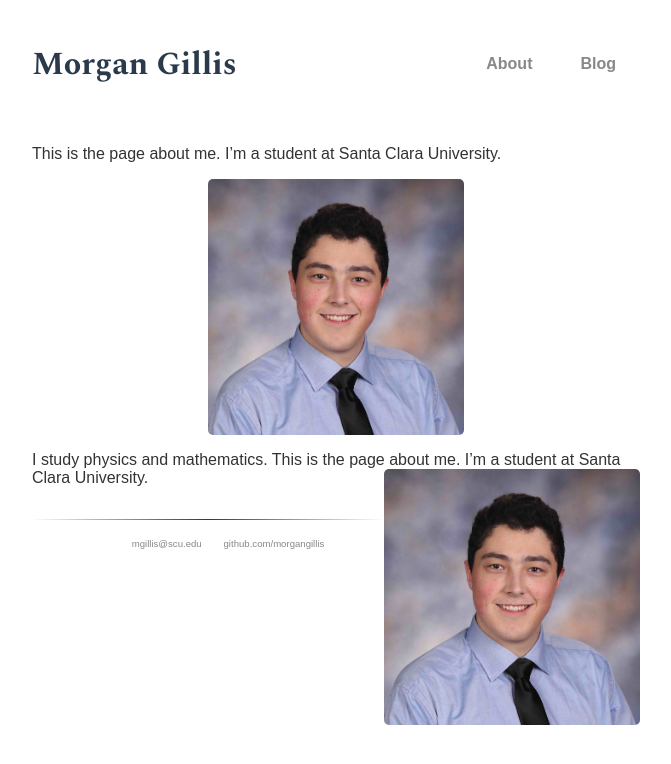
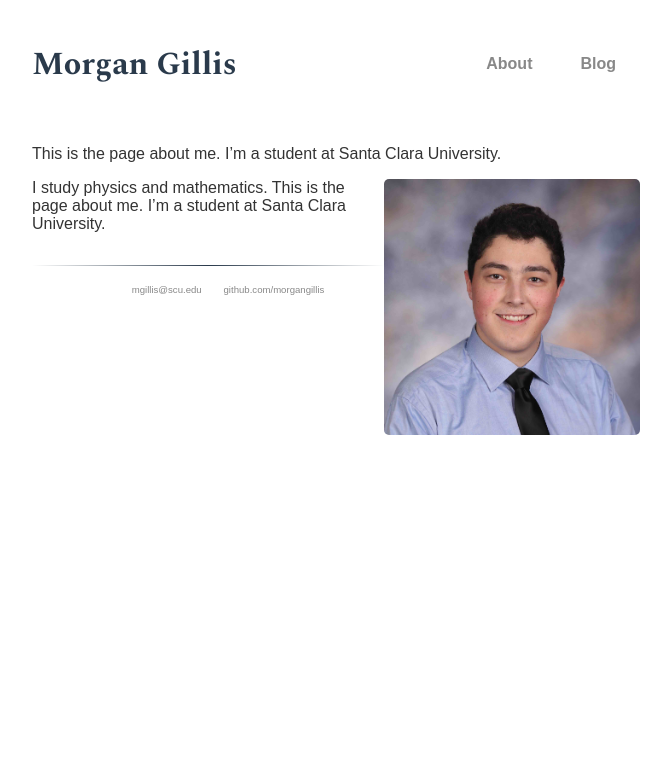
Before and after one commit to morgangillis/morgangillis.github.io, a Jekyll site: the page built from about.md, in a window 1280 px wide. Shown: the top 764 px of the page, without its empty margins (304-975 px from the left). Built offline with Jekyll 4.4.1, drawn with Linux system fonts in a browser that asks for light colours; some web fonts are replaced.

Commit message:
Update about.md

```diff
--- a/about.md
+++ b/about.md
@@ -6,6 +6,6 @@
 
 This is the page about me. I'm a student at Santa Clara University.
 
-![portrait alt <>]({{ site.url }}/assets/portrait.jpg){:height="256px" width="256px" class="img-responsive"}
+<img align="right" src="{{ site.url }}/assets/portrait.jpg" height="256px" width="256px">
 
-I study physics and mathematics. This is the page about me. I'm a student at Santa Clara University. <img align="right" src="{{ site.url }}/assets/portrait.jpg" height="256px" width="256px">
+I study physics and mathematics. This is the page about me. I'm a student at Santa Clara University.
```
